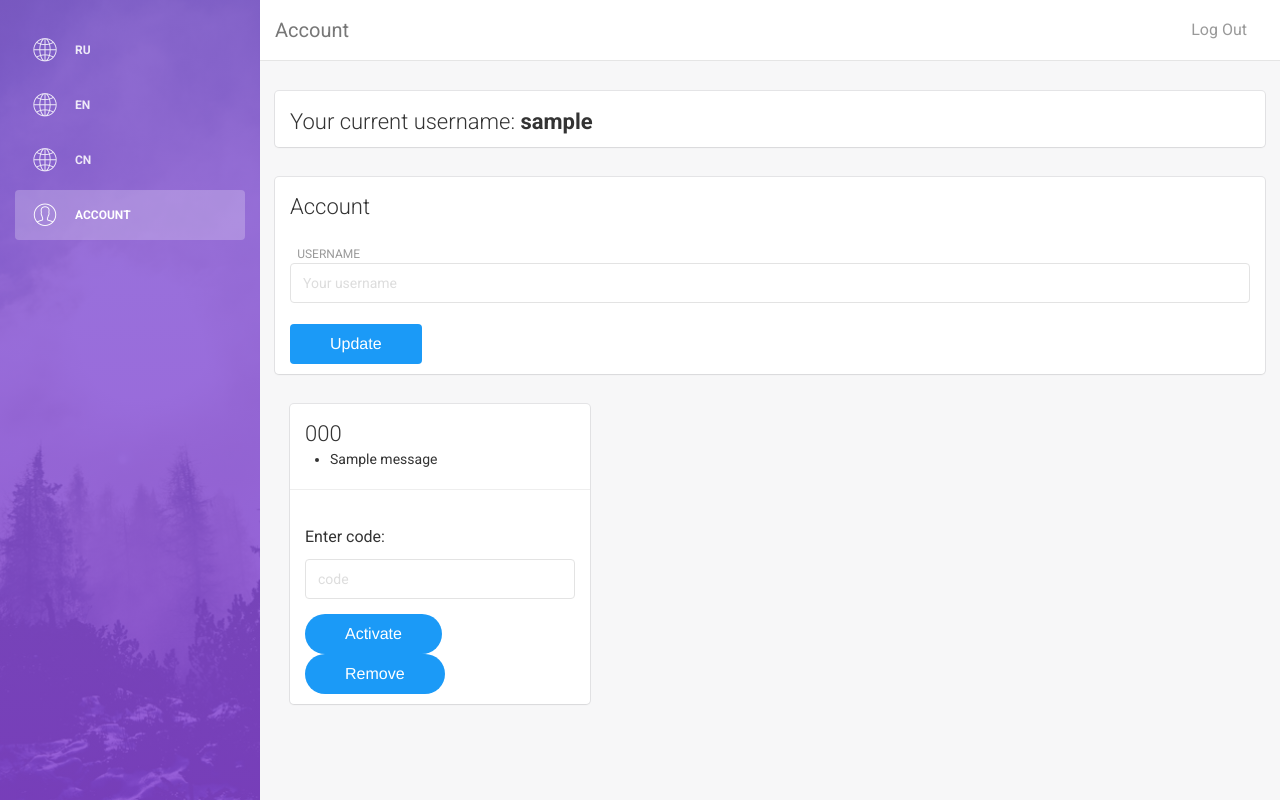
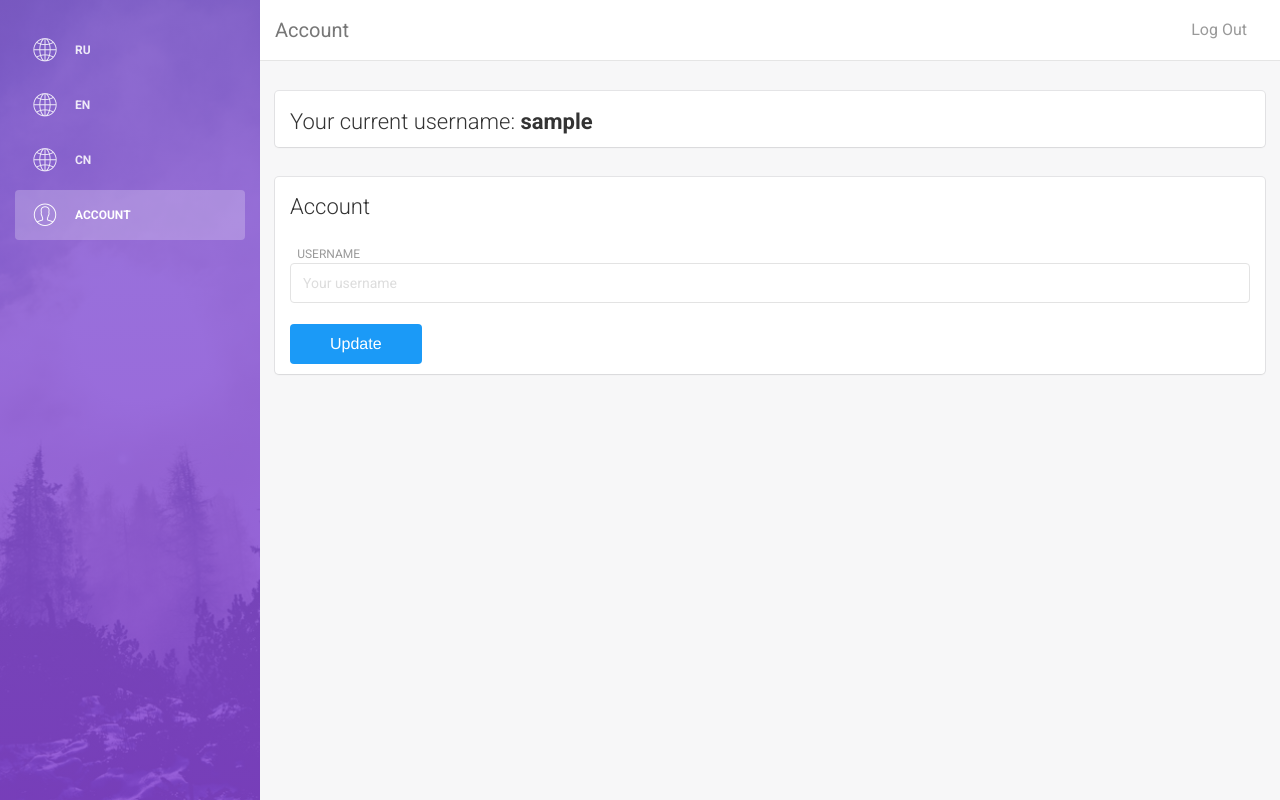
Before and after one commit to 30mb1/Chat-parser, a Flask app: template app/templates/account.html in a window 1280 px wide. Run offline with Flask 2, Linux system fonts and the light colour scheme; the visitor is signed in with stand-in values (Sample User, id 1); the template is opened without the code that fills it: values that come from a table or form of the project are taken from there, most other values are stand-ins (such as "Sample title", 1, 10 or a date in 2020); one stand-in notice (Sample message) is shown; some libraries are stand-ins or nearby versions.

Commit message:
Versions for admins and simple users added.

```diff
--- a/app/__init__.py
+++ b/app/__init__.py
@@ -2,7 +2,7 @@ from flask import Flask
 from werkzeug.contrib.fixers import ProxyFix
 
 app = Flask(__name__)
-app.secret_key = 'L\x16v\xcc\x05\xd5\x10_\xee\xce\xd9\x1b\xaf\x06\xc0\xa4\xe6\x13\x0e\x8a\xad?W\xaf'
+app.secret_key = '`\xbb>\xb2[\xcdJA\\X\xa1\xb2\xdb\x9c\x17\x80/;\xe6\x05\xb4\xf0\xa4\xb5'
 app.wsgi_app = ProxyFix(app.wsgi_app)
 
 from app import views
--- a/app/templates/account.html
+++ b/app/templates/account.html
@@ -74,9 +74,15 @@
                     <div class="collapse navbar-collapse">
                         <ul class="nav navbar-nav navbar-right">
                             <li>
-                                <a href="logout">
+                                {% if cur_username %}
+                                <a href="/logout">
                                     <p>Log Out</p>
                                 </a>
+                                {% else %}
+                                <a href="/login">
+                                    <p>Log In</p>
+                                </a>
+                                {% endif %}
                             </li>
                             <li class="separator hidden-lg hidden-md"></li>
                         </ul>
@@ -124,43 +130,7 @@
                             </div>
 
                     </div>
-                    <div class="row">
-                        {% for account in all_accounts %}
-                        <div class="col-md-4">
-                            <div class="card">
-                                <div class="header">
-                                    <h4 class="title">{{account.phone}}</h4>
-                                </div>
-                                {% with messages = get_flashed_messages(category_filter=["activating error"]) %}
-                                  {% if messages %}
-                                    <ul class=flashes>
-                                    {% for message in messages %}
-                                      <li>{{ message }}</li>
-                                    {% endfor %}
-                                    </ul>
-                                  {% endif %}
-                                {% endwith %}
-                                <hr/>
-                                <div class="content">
-                                    <form action="account" method="post">
-                                    <div class="form-group">
-                                        {% if not account.activated %}
-                                        <p>Enter code: </p><input class="form-control" name="code" type="text" placeholder="code">
-                                        {% else %}
-                                        <p><b>Activated: </b> True </p>
-                                        {% endif %}
-                                    </div>
-                                        <input type="hidden" name="phone" value="{{account.phone}}">
-                                        {% if not account.activated %}
-                                        <input type="submit" name="action" value="Activate" class="button button-pill button-primary">
-                                        {% endif %}
-                                        <input type="submit" name="action" value="Remove" class="button button-pill button-primary">
-                                    </form>
-                                </div>
-                            </div>
-                        </div>
-                        {% endfor %}
-                    </div>
+
                 </div>
             </div>
         </div>
--- a/app/templates/login.html
+++ b/app/templates/login.html
@@ -18,7 +18,7 @@
     			    	<h3 class="panel-title">Please sign in</h3>
     			 	</div>
     			  	<div class="panel-body">
-    			    	<form action="login" method="post">
+    			    	<form action="/login" method="post">
                             {{ form.csrf_token }}
                         <fieldset>
     			    	  	<div class="form-group">
--- a/app/views.py
+++ b/app/views.py
@@ -34,7 +34,14 @@ def index(code='chat_ru'):
         page = 0
 
     cur_dates = { 'from' : session.get('from', 'Today'), 'to' : session.get('to', 'Today') }
-    return render_template('index.html', logs=pages, page=page, form=form, form2=comm_form, cur_username=session['username'], code=code, date=cur_dates)
+
+    #check if it is admin
+    #if yes - show comment form
+    if session.get('logged_in', False):
+        return render_template('index.html', logs=pages, page=page, form=form, form2=comm_form, cur_username=session['username'], code=code, date=cur_dates)
+
+    #if not, not allow user to write comments to messages
+    return render_template('index.html', logs=pages, page=page, form=form, code=code, date=cur_dates)
 
 @app.route('/account',  methods=['GET','POST'])
 def account():
@@ -44,7 +51,11 @@ def account():
         current_app.database.change_username(session['username'], form.username.data)
         session['username'] = form.username.data
 
-    return render_template('account.html', form=form, cur_username=session['username'])
+    #only admmin can have username in system
+    if session.get('logged_in', False):
+        return render_template('account.html', form=form, cur_username=session['username'])
+
+    return redirect(url_for('index'))
 
 
 @app.route('/login', methods=['GET','POST'])
@@ -79,13 +90,14 @@ def register():
 def logout():
     session.clear()
 
-    return redirect(url_for('login'))
+    return redirect(url_for('index'))
 
 @app.before_request
 def before_request():
     allowed = ['login', 'register']
     if not session.get('logged_in', False) and request.endpoint not in allowed:
-        return redirect(url_for('login'))
+        session.pop('username', None)
+        session.pop('login', None)
 
 @app.before_first_request
 def before_first_request():
```
Also changed, not shown: app/templates/index.html (+14 -1 lines).
